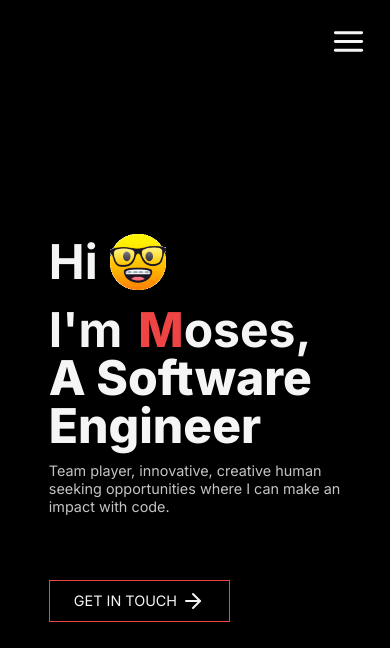
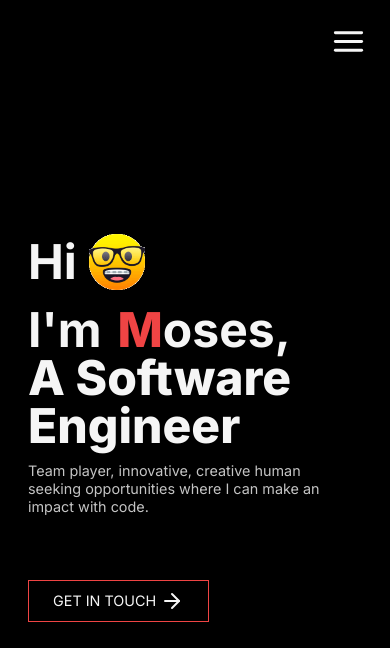
Before and after one commit to mosco98/portfolio-updated, a React (Create React App) app: page / in a window 390 px wide. Shown: the top 648 px of the page. Built offline with nearby package versions, Linux system fonts and the light colour scheme.

Commit message:
Minor fix in css

```diff
--- a/src/assets/scss/main.css
+++ b/src/assets/scss/main.css
@@ -68,12 +68,6 @@ nav .menu-btn {
 .hero-ctn .main-content {
   width: 95%;
   height: 100%;
-}
-
-@media screen and (max-width: 1033px) {
-  .hero-ctn .main-content {
-    margin-left: 1.3rem !important;
-  }
 }
 
 @media screen and (max-width: 612px) {
--- a/src/assets/scss/main.scss
+++ b/src/assets/scss/main.scss
@@ -50,9 +50,9 @@ nav {
   .main-content {
     width: 95%;
     height: 100%;
-    @media screen and (max-width: 1033px) {
-      margin-left: 1.3rem !important;
-    }
+    // @media screen and (max-width: 1033px) {
+    //   margin-left: 1.3rem !important;
+    // }
   }
   h1 {
     @media screen and (max-width: 612px) {
```
Also changed, not shown: 1 other file (tests, documents, lock files or other folders).
